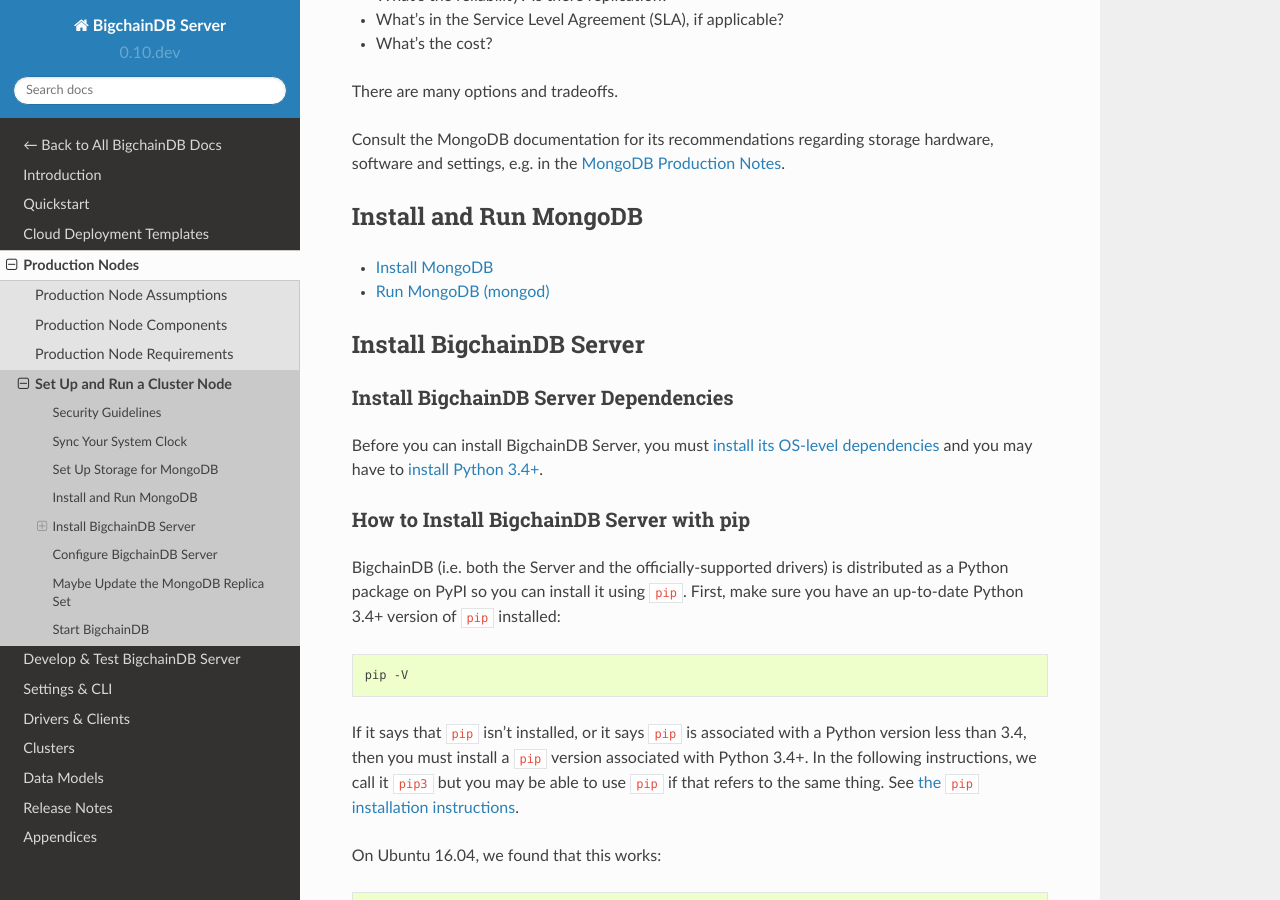
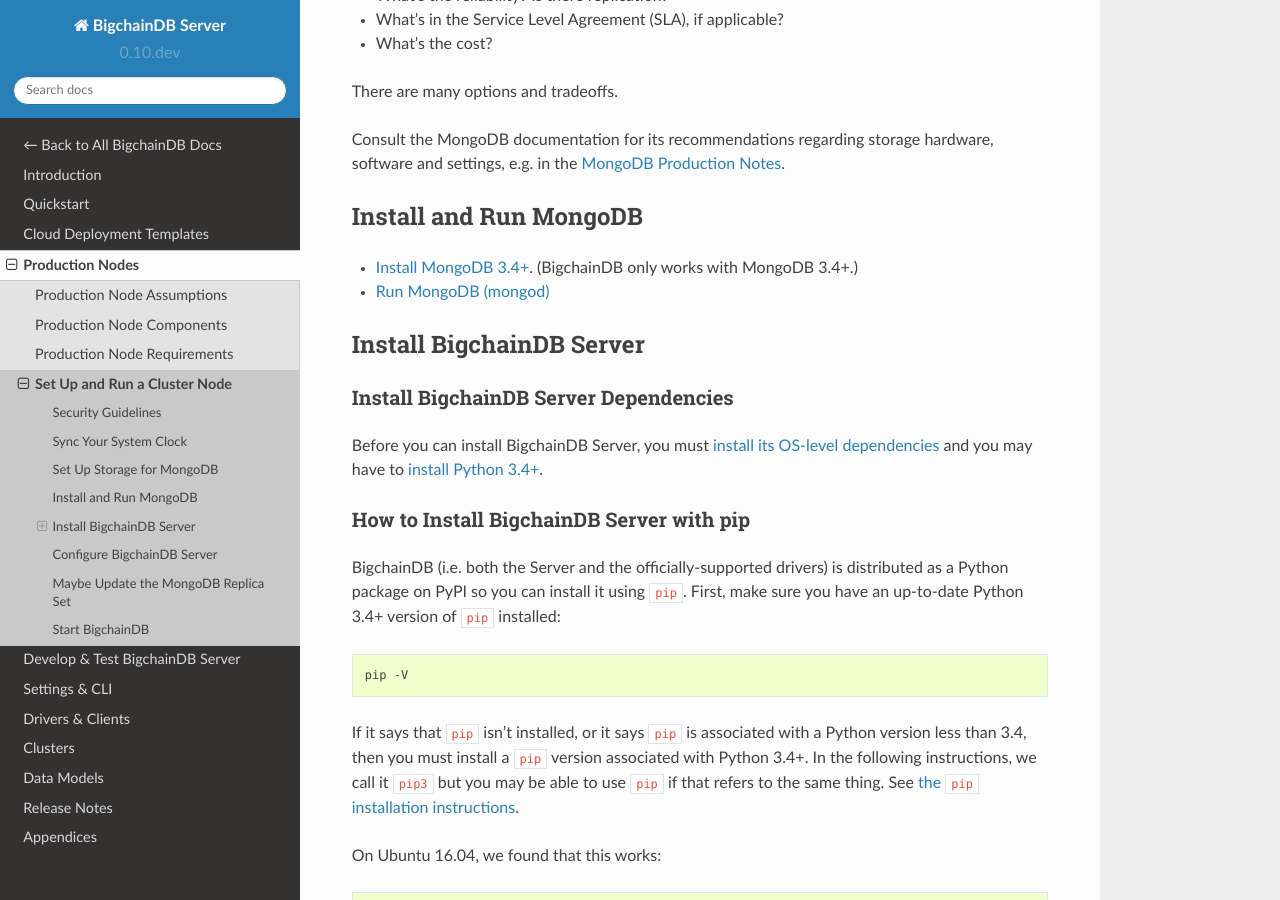
Before and after one commit to bigchaindb/bigchaindb, a Sphinx documentation site: the page built from docs/server/source/production-nodes/setup-run-node.md, in a window 1280 px wide and 900 px high, scrolled down 1136 px. Built offline with Sphinx 7.4.7 and the Read the Docs theme 2.0.0, drawn with Linux system fonts in a browser that asks for light colours; pages that are not in the unit, such as notebooks, are missing from menus.

Commit message:
docs: added that we require MongoDB 3.4+

```diff
--- a/docs/server/source/production-nodes/setup-run-node.md
+++ b/docs/server/source/production-nodes/setup-run-node.md
@@ -42,7 +42,7 @@
 
 ## Install and Run MongoDB
 
-* [Install MongoDB](https://docs.mongodb.com/manual/installation/)
+* [Install MongoDB 3.4+](https://docs.mongodb.com/manual/installation/). (BigchainDB only works with MongoDB 3.4+.)
 * [Run MongoDB (mongod)](https://docs.mongodb.com/manual/reference/program/mongod/)
 
 
```
Also changed, not shown: docs/server/source/production-nodes/node-components.md (+1 -1 lines).
